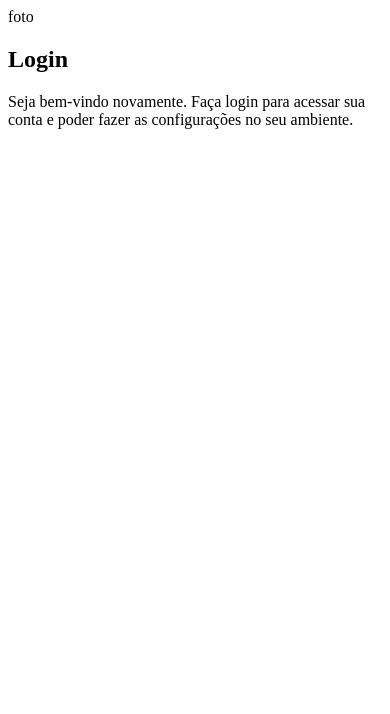
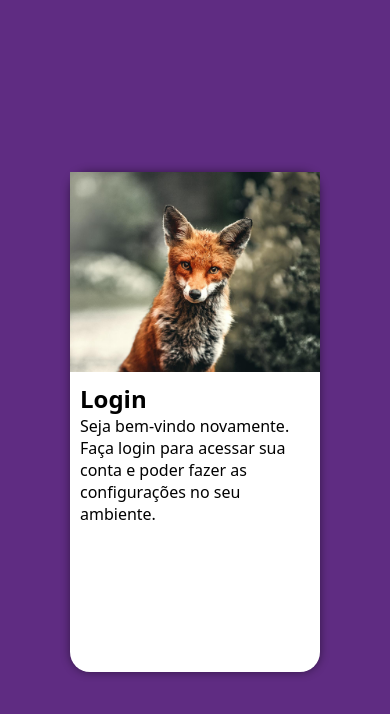
Before and after one commit to auyber/projeto-login, a plain HTML site: page index.html in a window 390 px wide. Drawn offline with Linux system fonts and the light colour scheme.

Commit message:
feat: create mobile first

```diff
--- a/estilos/style.css
+++ b/estilos/style.css
@@ -5,3 +5,46 @@
     verde: #49a09d
     Lilas: #5f2c82
 */
+
+* {
+    font-family: system-ui, -apple-system, BlinkMacSystemFont, 'Segoe UI', Roboto, Oxygen, Ubuntu, Cantarell, 'Open Sans', 'Helvetica Neue', sans-serif;
+    padding: 0px;
+    margin: 0px;
+    box-sizing: border-box;
+}
+
+body, html {
+    background-color: #5f2c82;
+    height: 100vh;
+    width: 100vw;
+}
+
+main {
+    position: relative;
+    height: 100vh;
+    width: 100vw;
+}
+
+section#login {
+    position: absolute;
+    top: 50%;
+    left: 50%;
+    transform: translate(-50%, -50%);
+    background-color: white;
+    width: 250px;
+    height: 500px;
+    border-radius: 20px;
+    box-shadow: 0px 0px 10px rgba(0, 0, 0, 0.459);
+}
+
+section#login > div#imagem {
+    display: block;
+    background: #5f2c82 url(../imagens/pexels-alex-andrews-271121-2295744\ \(1\).jpg) no-repeat;
+    background-size: cover;
+    height: 200px;
+}
+
+section#login > div#formulario {
+    display: block;
+    padding: 10px;
+}
--- a/index.html
+++ b/index.html
@@ -10,7 +10,7 @@
     <main>
         <section id="login">
             <div id="imagem">
-                foto
+
             </div>
             <div id="formulario">
                 <h1>Login</h1>
```
